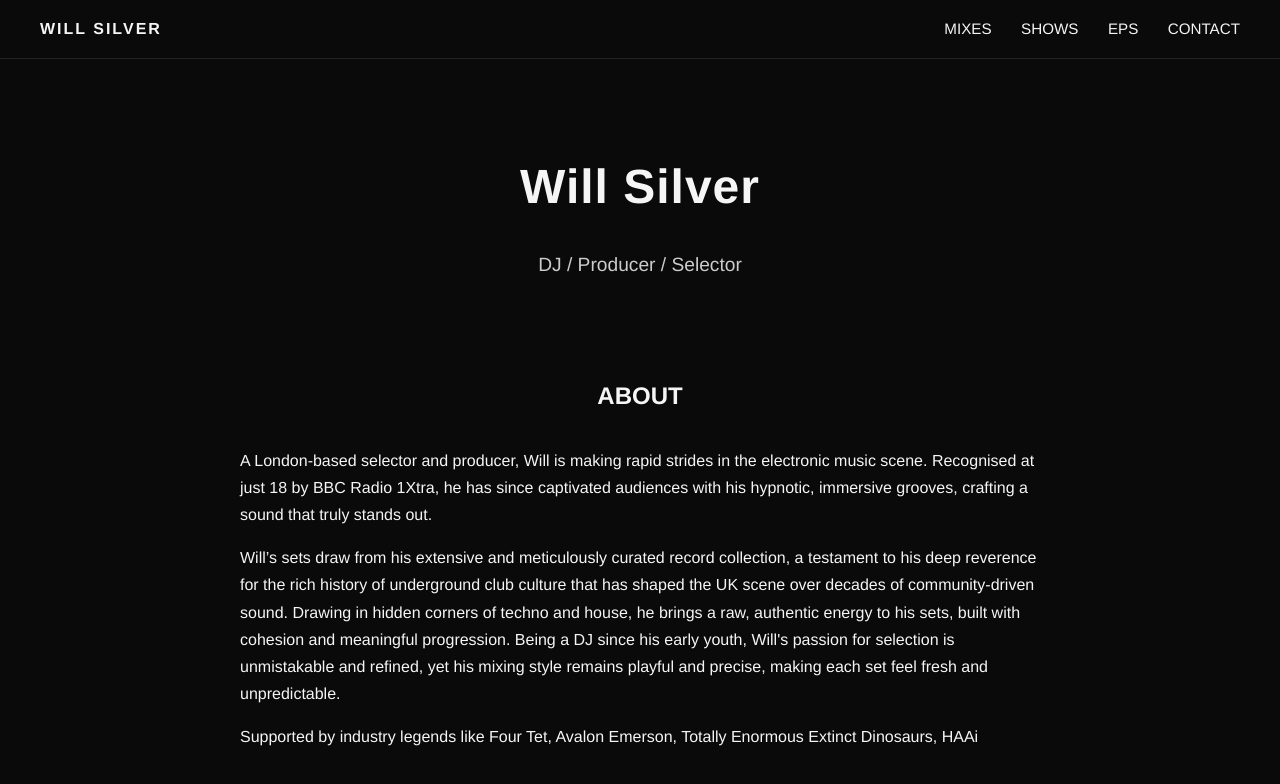
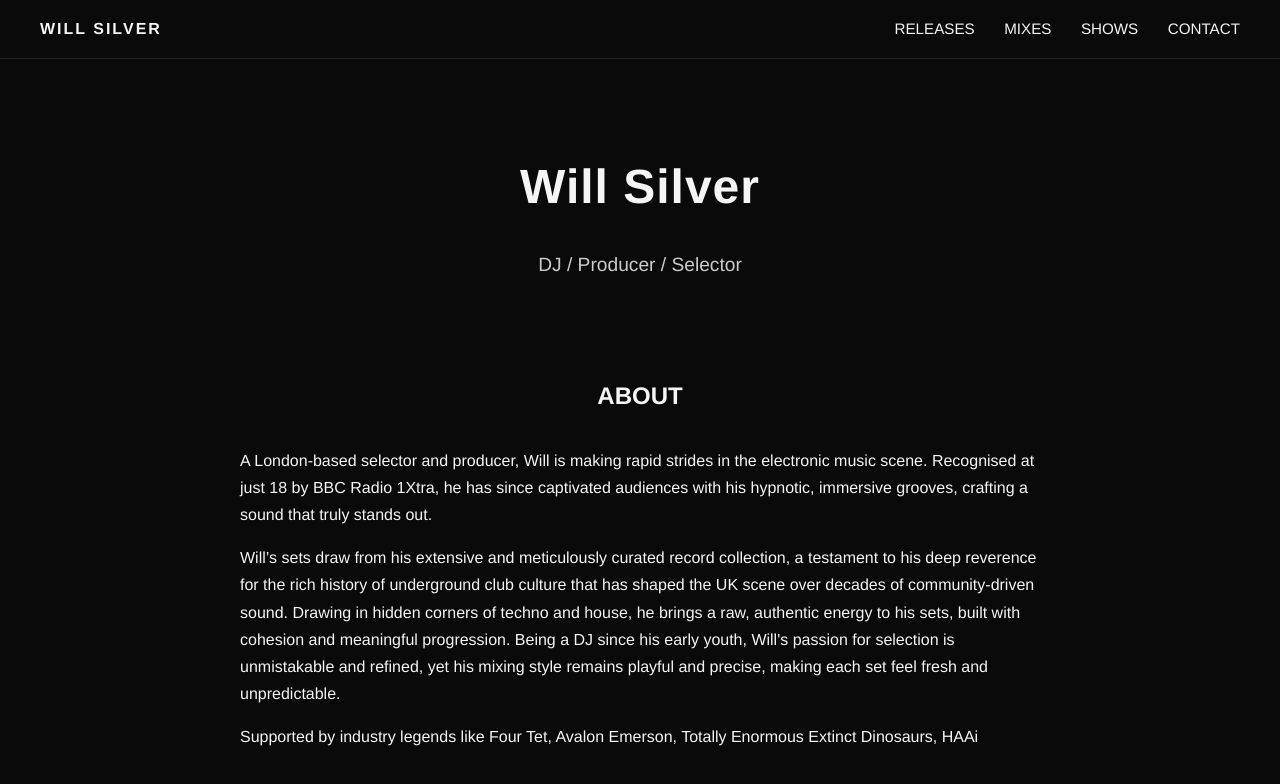
Before and after one commit to willsilver96/willsilver96.github.io, a plain HTML site: page index.html in a window 1280 px wide. Drawn offline with Linux system fonts and the light colour scheme.

Commit message:
Update index.html

```diff
--- a/index.html
+++ b/index.html
@@ -10,9 +10,9 @@
 <nav>
   <a href="index.html" class="logo">WILL SILVER</a>
   <div class="nav-links">
+    <a href="releases.html">Releases</a>
     <a href="mixes.html">Mixes</a>
     <a href="shows.html">Shows</a>
-    <a href="releases.html">EPs</a>
     <a href="contact.html">Contact</a>
   </div>
 </nav>
```
